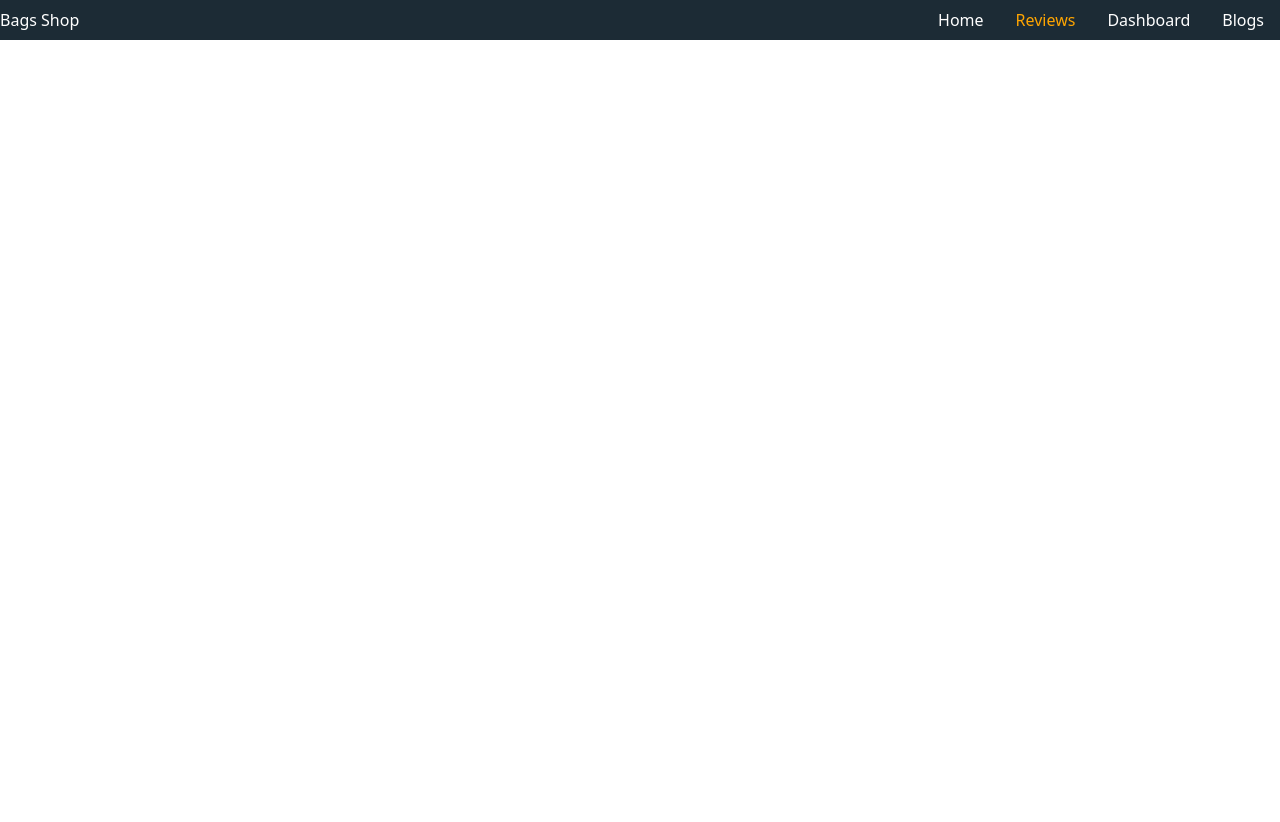
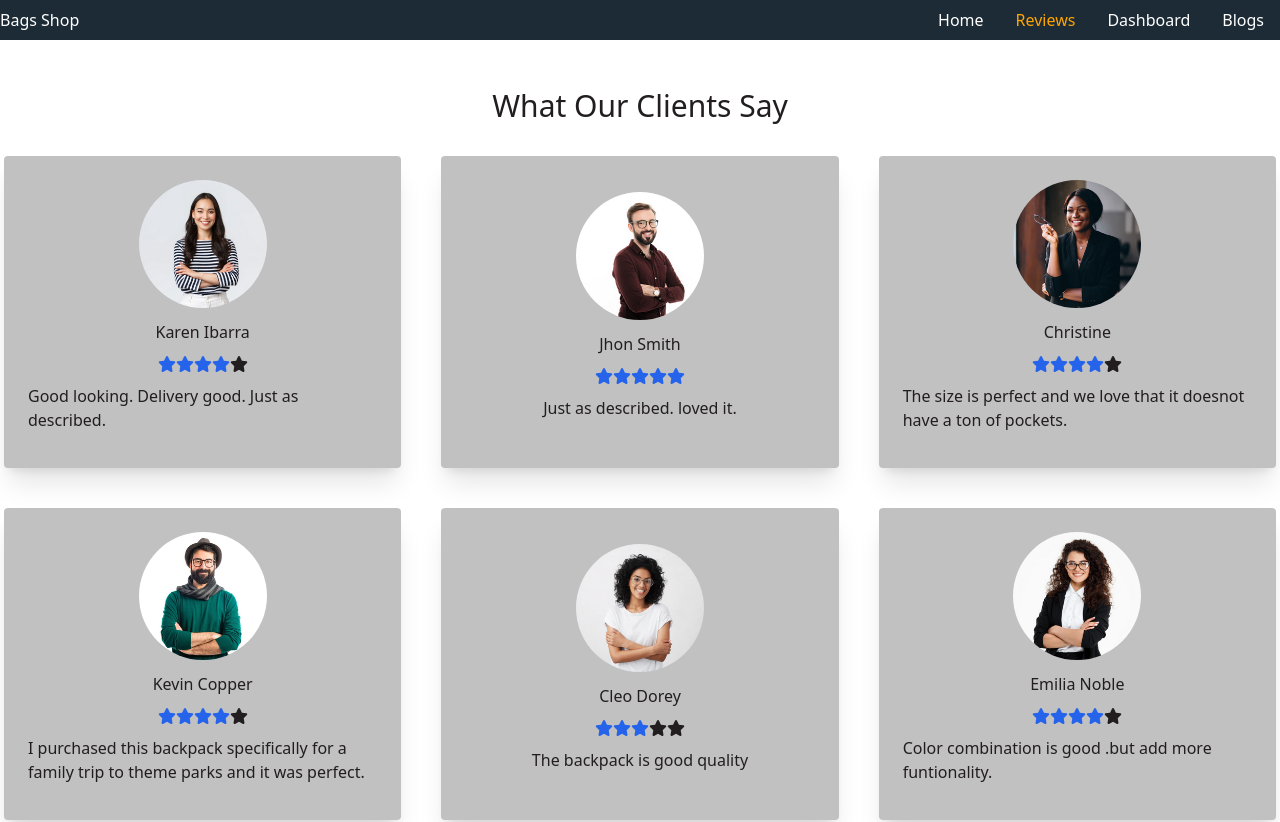
Before and after one commit to Minhaj-Rabby/-product-analysis-website-Minhaj-Rabby, a React (Create React App) app: page /reviews in a window 1280 px wide. Shown: the top 822 px of the page. Before the commit the page ends 800 px from the top, so only its background shows below. Built offline with nearby package versions, Linux system fonts and the light colour scheme; what tw-elements would draw is missing.

Commit message:
Review and Home section added

```diff
--- a/src/components/Home/Home.js
+++ b/src/components/Home/Home.js
@@ -20,9 +20,9 @@ const Home = () => {
 						className="order-2 md:order-1"
 					>
 						<h1 className="text-4xl md:text-5xl font-bold text-white">
-							Find Your Perfectly matched Bags{" "}
+							Find Your Perfectly Matched Bags{" "}
 						</h1>
-						<p className="text-base md:text-xl mt-4 mb-20">
+						<p className="text-base md:text-xl mt-4 mb-10">
 							Check out our new and amazing collection for woman,
 							man, girls, boys and baby with varity of  choice.
 						</p>
--- a/src/components/ReviewCard/ReviewCard.js
+++ b/src/components/ReviewCard/ReviewCard.js
@@ -1,9 +1,40 @@
-import React from 'react';
+import { faStar } from "@fortawesome/free-solid-svg-icons";
+import { FontAwesomeIcon } from "@fortawesome/react-fontawesome";
+import React from "react";
 
-const ReviewCard = () => {
+const ReviewCard = (props) => {
+	const { img, name, rating, review } = props.review;
+	let ratings = [];
+	if (rating) {
+		for (let i = 0; i < rating; i++) {
+			ratings.push(
+				<FontAwesomeIcon
+					className="text-blue-600"
+					key={i}
+					icon={faStar}
+				/>
+			);
+		}
+	}
+
+	for (let i = ratings.length; i < 5; i++) {
+		ratings.push(<FontAwesomeIcon key={i} icon={faStar} />);
+	}
+
 	return (
-		<div>
-
+		<div
+			className="flex flex-col items-center justify-center shadow-xl rounded p-6"
+			style={{ background: "#C1C1C1" }}
+		>
+			<img
+				className="w-32 h-32"
+				style={{ borderRadius: "50%" }}
+				src={img}
+				alt="person"
+			/>
+			<h5 className="my-3">{name}</h5>
+			<div className="flex">{ratings}</div>
+			<p className="my-3">{review}</p>
 		</div>
 	);
 };
--- a/src/components/Reviews/Reviews.js
+++ b/src/components/Reviews/Reviews.js
@@ -1,9 +1,25 @@
-import React from 'react';
+import React, { useContext } from "react";
+import { ReviewContext } from "../../Global/ReviewContext";
+import ReviewCard from "../ReviewCard/ReviewCard";
+import styles from "./Reviews.module.css";
 
 const Reviews = () => {
+	const { reviews } = useContext(ReviewContext);
 	return (
-		<div>
-
+		<div className={`${styles.reviewBg} py-14 shadow-lg`}>
+			<div
+				className="container mx-auto px-4 md:px-1"
+				style={{ color: "#221E20" }}
+			>
+				<h3 className="text-center my-8 text-3xl">
+					What Our Clients Say
+				</h3>
+				<div className="grid grid-cols-1 sm:grid-cols-2 md:grid-cols-3 gap-10">
+					{reviews.map((review) => (
+						<ReviewCard key={review.id} review={review} />
+					))}
+				</div>
+			</div>
 		</div>
 	);
 };
```
